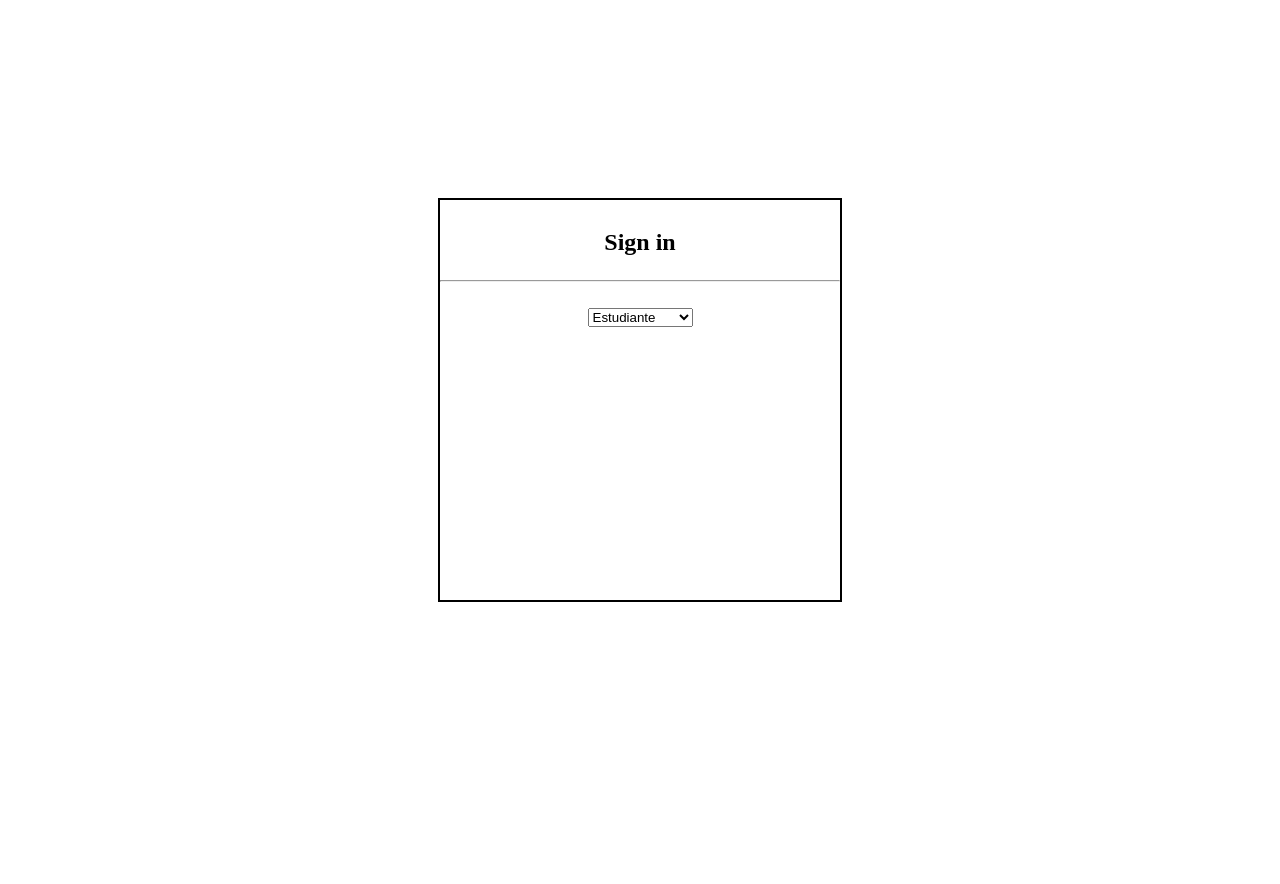
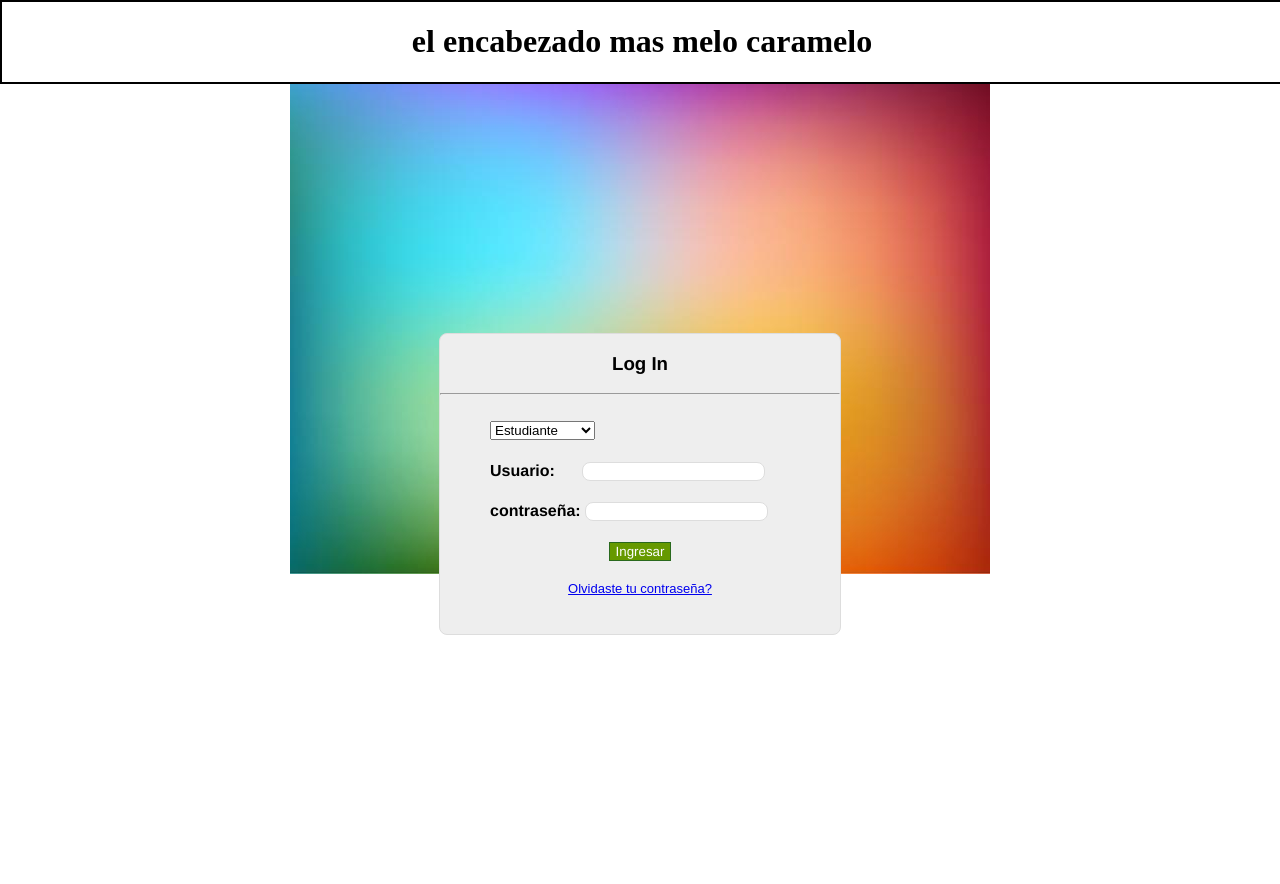
Before and after one commit to Jacobo4/SITIDUB-SENA, a PHP site: page / in a window 1280 px wide. Before the commit the page ends 602 px from the top, so only its background shows below. Run offline with PHP 8.4, Linux system fonts and the light colour scheme.

Commit message:
con encabezado

```diff
--- a/sign_in/index.html
+++ b/sign_in/index.html
@@ -6,50 +6,36 @@
     <meta http-equiv="Content-Type" content="text/html; charset=iso-8859-1">
     <link rel="stylesheet" type= "text/css" href="index_style.css">
     <style type="text/css">
-      body{
-        margin:0;
-        padding 0;
-
-      }
-      .contenedor{
-        display: flex;
-        align-items: center;
-        justify-content: center;
-        background: #FFFFFF;
-        height: 100vh;
-      }
-      .center{
-        text-align: center;
-
-      }
 
       </style>
   </head>
   <body>
+    <div id="encabezado"><h1>el encabezado mas melo caramelo</h1>
+    </div>
     <div class="contenedor">
+
       <div id="login"> <!-- El contenedor central-->
-        <h1 align="center" ><font size="5" color="black">Sign in </font> </h1><hr><br>
+
+        <h3 class="letratodo" align="center" >Log In </h3><hr><br>
+        <div id="usuCon">
+          <select name="tipoUsuario" size="1" color="blue" onchange="javascript:alert('prueba');"><!-- barra de opciones de ususario -->
+            <option value="linkEstudiante">Estudiante</option>
+            <option value="linkAcudiente">Acudiente</option>
+            <option value="linkAdministrador">Administrador</option>
+            <option value="linkCoordinador">Coordinador</option>
+            <option value="LinkTesorero">Tesorero</option>
+          </select>
+          <h4 class="letratodo"> Usuario: &nbsp;&nbsp;&nbsp;&nbsp;&nbsp;<input type="text" class="cajitas" name="nombreUsuario"> </h4>
+          <h4 class="letratodo"> contraseña: <input type="text" class="cajitas" name="contraseñaUsuario"> </h4>
+        </div>
 
         <div class="center">
-        <select name="tipoUsuario" size="1" color="blue" onchange="javascript:alert('prueba');"><!-- barra de opciones de ususario -->
-          <option value="linkEstudiante">Estudiante</option>
-          <option value="linkAcudiente">Acudiente</option>
-          <option value="linkAdministrador">Administrador</option>
-          <option value="linkCoordinador">Coordinador</option>
-          <option value="LinkTesorero">Tesorero</option>
-        </select><br><br>
+        <button  class="botonIngresar" name="botonIngresar" >Ingresar</button><br><br>
+        <font size="2" color="blue" face="arial"><a href= “link”>Olvidaste tu contraseña?</a></font>
         </div>
 
     </div>
   </div>
 
-
-
-
-
-
-
-
-
   </body>
 </html>
--- a/sign_in/index_style.css
+++ b/sign_in/index_style.css
@@ -1,15 +1,60 @@
+body{
+  margin:0;
+  padding 0;
 
+}
+
+div#encabezado{
+  display: flex;
+  align-items: center;
+  justify-content: center;
+  width: 100%;
+
+  background-color:;
+  border: 2px solid black;
+
+
+}
 div#login {
 
   width: 400px;
-  height: 400px;
-  background-color:;
-
-  border: 2px solid black;
+  height: 300px;
+  background-color:#EEEEEE;
+  border: 1px solid #DDDDDD;
+  border-radius: 8px 8px 8px 8px;
 
 }
-#.cajitas{
-align-items: center;
-
+#usuCon{
+margin-left: 50px;
 
 }
+.contenedor{
+  display: flex;
+  align-items: center;
+  justify-content: center;
+  background: #FFFFFF;
+  height: 100vh;
+  background: url(imagenes/fondo_total.jpg) no-repeat center top;
+}
+.center{
+  text-align: center;
+
+}
+.cajitas{
+
+  border: 1px solid #DDDDDD;
+  border-radius: 8px 8px 8px 8px;
+
+}
+.botonIngresar{
+
+  background: none repeat scroll 0 0 #669900;
+  border: 1px solid #29691D !important;
+  color: #FFFFFF ;
+  font-family: "Helvetica Neue",Helvetica,Arial,"Lucida Grande",sans-serif;
+
+}
+.letratodo{
+
+  font-family: "Helvetica Neue",Helvetica,Arial,"Lucida Grande",sans-serif;
+}
```
Also changed, not shown: sign_in/imagenes/fondo_total.jpg (added).
